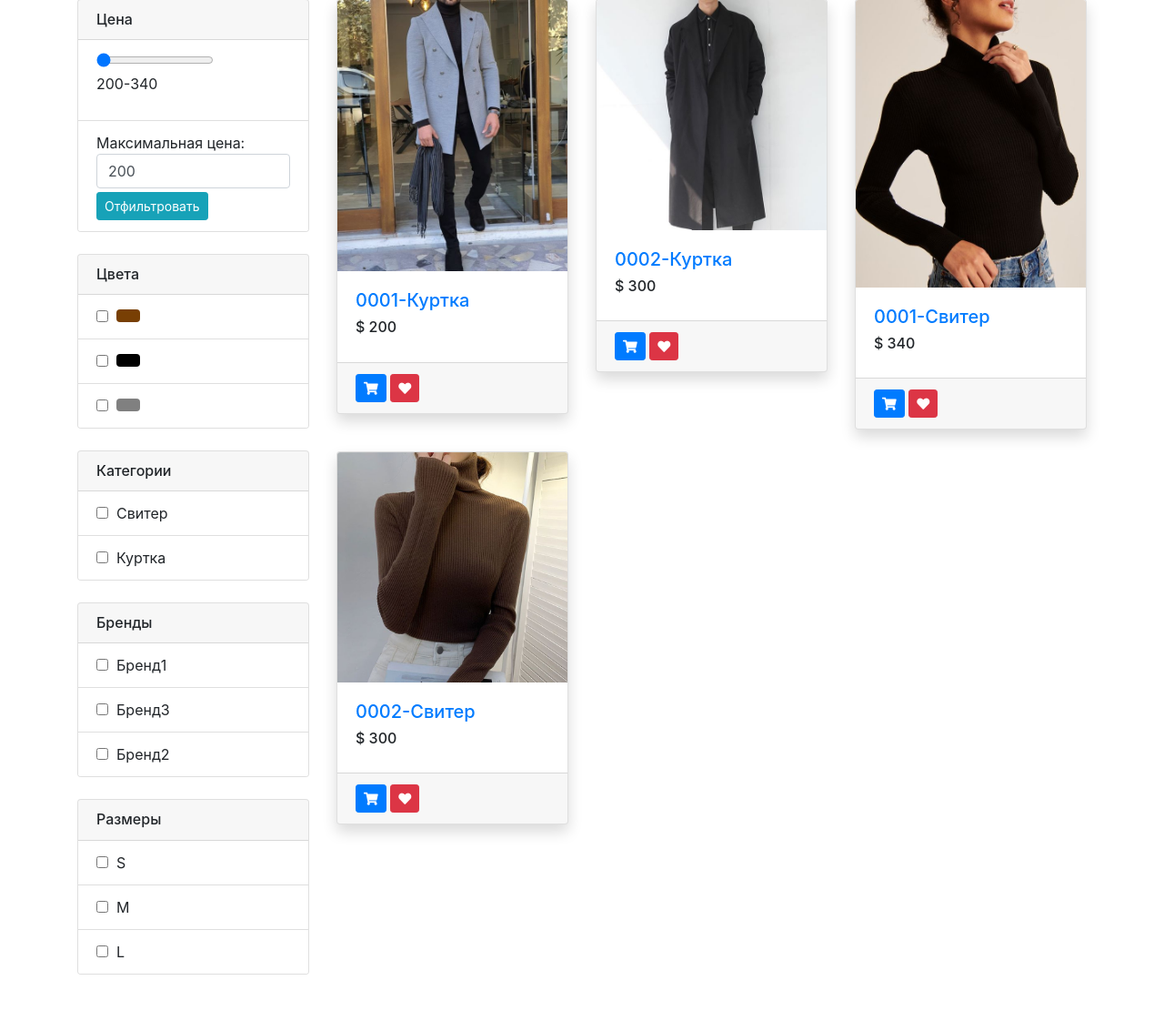
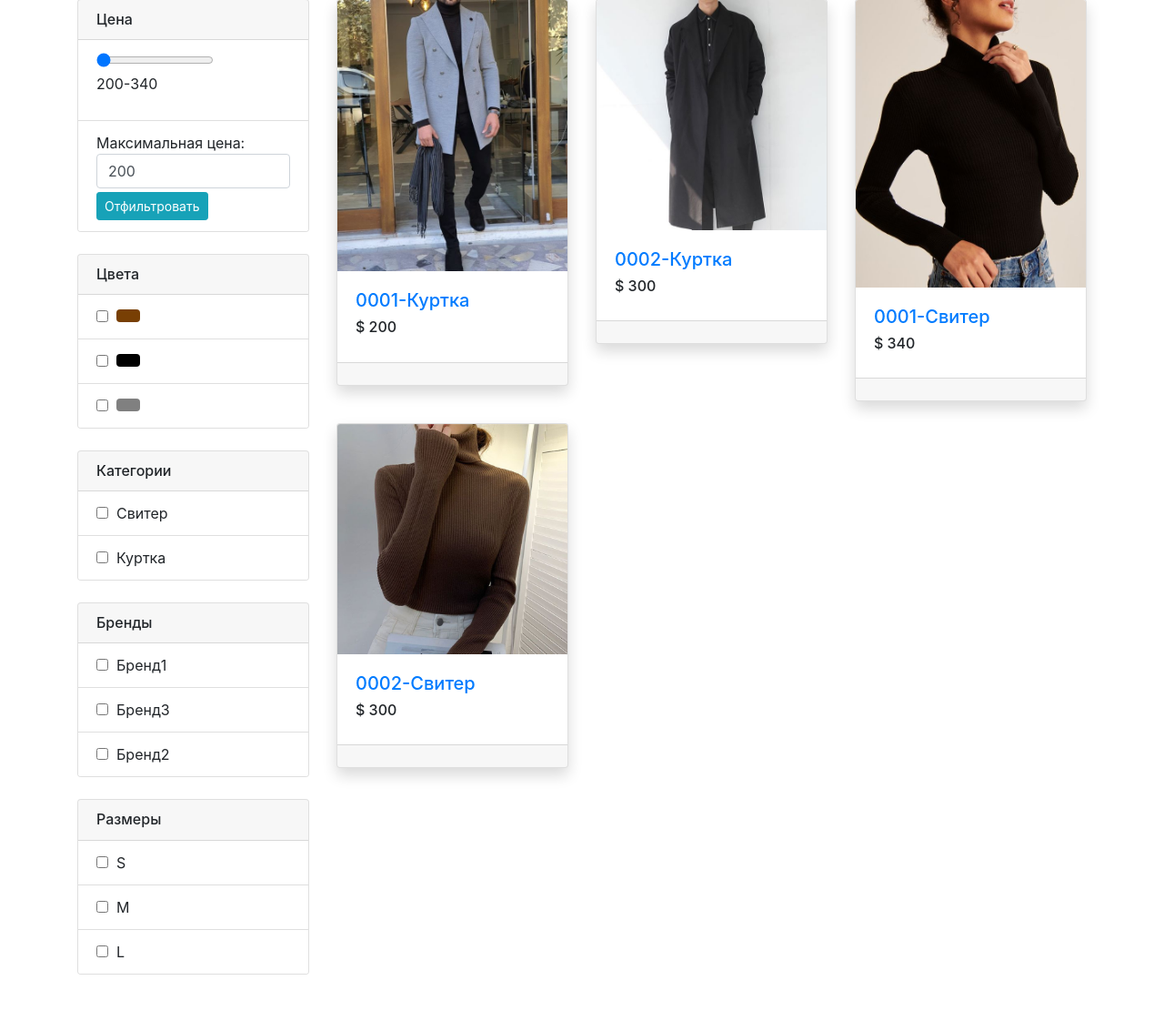
Before and after one commit to Jerrehy/clothning-ecom, a Django app: template main/templates/product_list.html in a window 1280 px wide. Shown: the part 144-1277 px from the top of the page at 91% size. Run offline with Django 4.2, Linux system fonts and the light colour scheme; the template is opened without the code that fills it: values that come from a table or form of the project are taken from there, others are empty; a user stored in the database is signed in; data comes from the database, SQL or seed files in the repository; some libraries are stand-ins or nearby versions.

Commit message:
Renew templates ver4

```diff
--- a/main/templates/product_list.html
+++ b/main/templates/product_list.html
@@ -27,10 +27,6 @@
 				          <input type="hidden" class="product-image-{{product.id}}" value="{{product.image}}" />
 				          <input type="hidden" class="product-id-{{product.id}}" value="{{product.id}}" />
 				          <input type="hidden" class="product-title-{{product.id}}" value="{{product.title}}" />
-						  {% if user.is_authenticated %}
-						  <button class="btn btn-sm btn-primary add-to-cart" data-index="{{product.id}}"><i class="fa fa-shopping-cart"></i></button>
-						  <button class="btn btn-sm btn-danger"><i class="fa fa-heart"></i></button>
-						  {% endif %}
 					  	</div>
 					</div>
 				</div>
```
